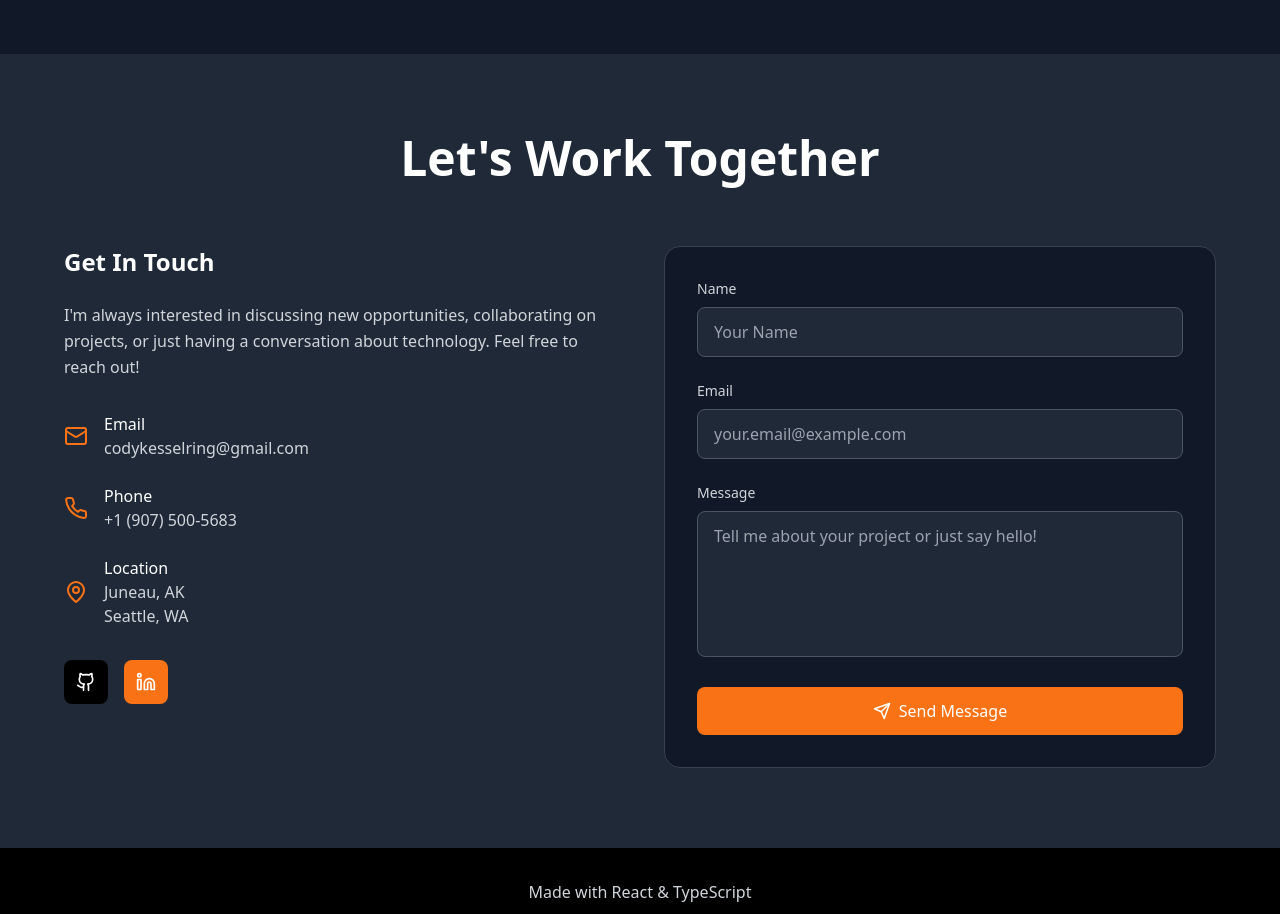
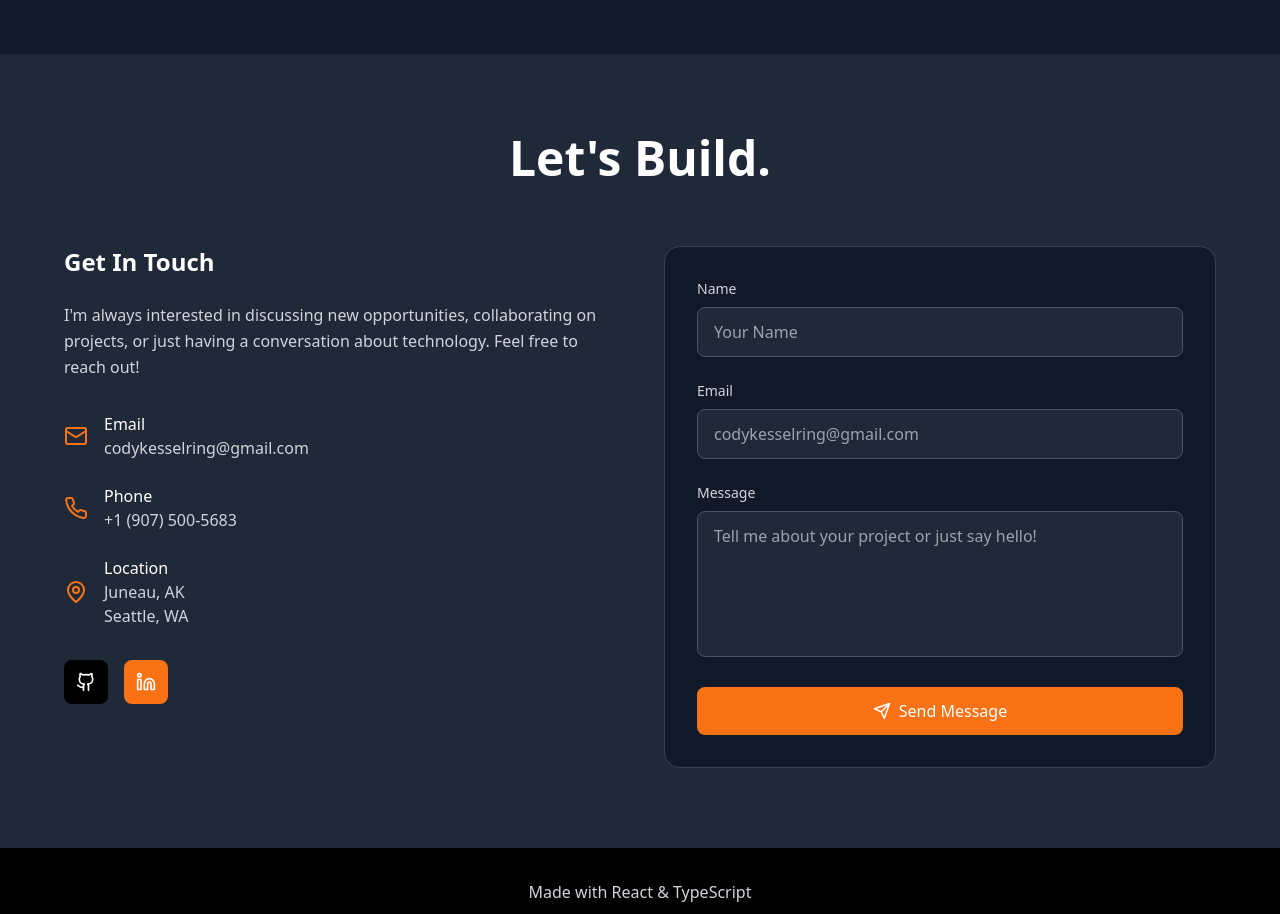
Before and after one commit to codykesselring/personal-website, a React (Vite) app: page / in a window 1280 px wide. Shown: the part 3520-4434 px from the top of the page. Built offline with nearby package versions, Linux system fonts and the light colour scheme.

Commit message:
linked fixes

```diff
--- a/src/components/Contact.tsx
+++ b/src/components/Contact.tsx
@@ -28,7 +28,7 @@ const Contact: React.FC = () => {
       <div className="container mx-auto px-6">
         <div className="max-w-6xl mx-auto">
           <h2 className="text-4xl md:text-5xl font-bold text-center text-white mb-16">
-            Let's Work Together
+            Let's Build.
           </h2>
 
           <div className="grid md:grid-cols-2 gap-12">
@@ -46,7 +46,7 @@ const Contact: React.FC = () => {
                   <Mail className="w-6 h-6 text-orange-500 mr-4" />
                   <div>
                     <p className="font-medium text-white">Email</p>
-                    <a href="mailto:your.email@example.com" className="text-gray-300 hover:text-orange-500 transition-colors">
+                    <a href="mailto:codykesselring@gmail.com" className="text-gray-300 hover:text-orange-500 transition-colors">
                       codykesselring@gmail.com
                     </a>
                   </div>
@@ -122,7 +122,7 @@ const Contact: React.FC = () => {
                     onChange={handleChange}
                     required
                     className="w-full px-4 py-3 bg-gray-800 border border-gray-600 text-white rounded-lg focus:ring-2 focus:ring-orange-500 focus:border-orange-500 transition-colors"
-                    placeholder="your.email@example.com"
+                    placeholder="codykesselring@gmail.com"
                   />
                 </div>
 
```
